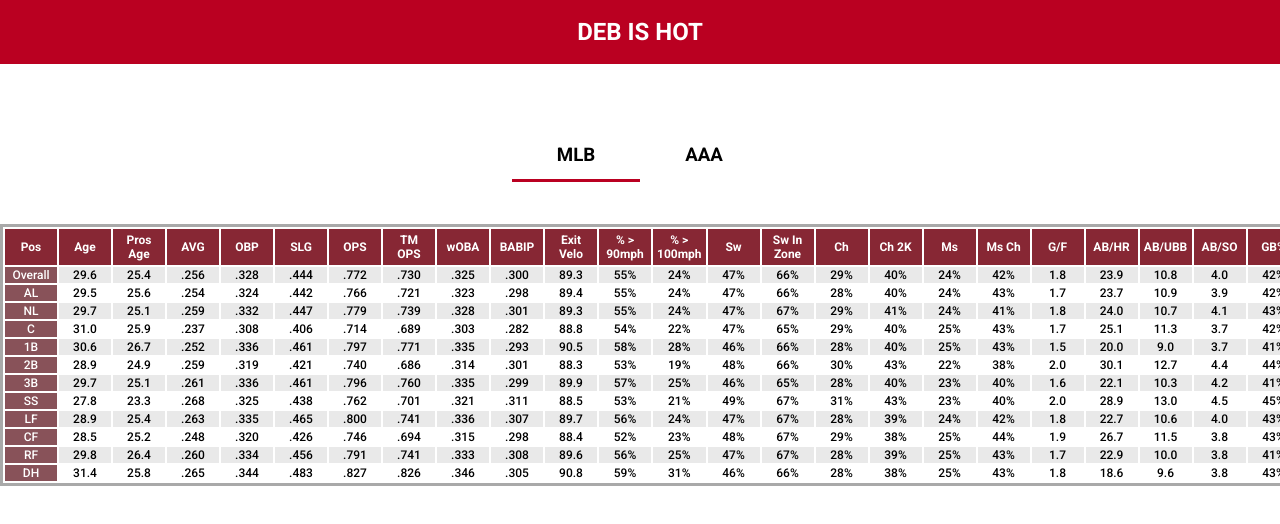
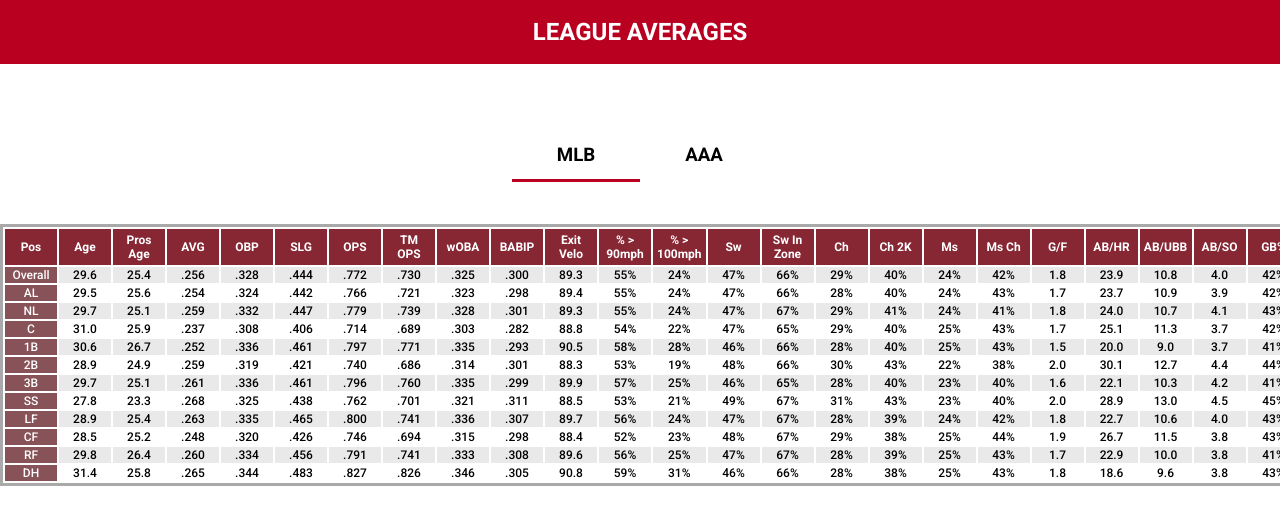
Before and after one commit to kelly-hansen/angels-league-table, a React (Create React App) app: page / in a window 1280 px wide. Shown: the top 524 px of the page. Built offline with nearby package versions, Linux system fonts and the light colour scheme; the HTML template or start-up script is replaced by a standard one.

Commit message:
handleThClick

```diff
--- a/src/App.js
+++ b/src/App.js
@@ -12,7 +12,7 @@ function App() {
   return (
     <div>
       <header>
-        <h2>DEB IS HOT</h2>
+        <h2>LEAGUE AVERAGES</h2>
       </header>
       <nav>
         <h3 onClick={handleChangeLeague} className={`league-title${league === 'MLB' ? ' selected' : ''}`}>MLB</h3>
--- a/src/AveragesTable.js
+++ b/src/AveragesTable.js
@@ -139,6 +139,10 @@ function AveragesTable(props) {
 
   const positions = ['Overall', props.league === 'MLB' ? 'AL' : 'INT', props.league === 'MLB' ? 'NL' : 'PCL', 'C', '1B', '2B', '3B', 'SS', 'LF', 'CF', 'RF', 'DH'];
 
+  function handleThClick(e) {
+    setSortBy(e.target.getAttribute('data-key'));
+  }
+
   return (
     <div className="table-container">
       <div className="table-wrapper">
@@ -146,7 +150,7 @@ function AveragesTable(props) {
           <thead>
             <tr>
               {tableFields.map(field => {
-                return <th key={field.dataKey}>{field.displayName}</th>
+                return <th key={field.dataKey} data-key={field.dataKey} onClick={handleThClick}>{field.displayName}</th>
               })}
             </tr>
           </thead>
```
